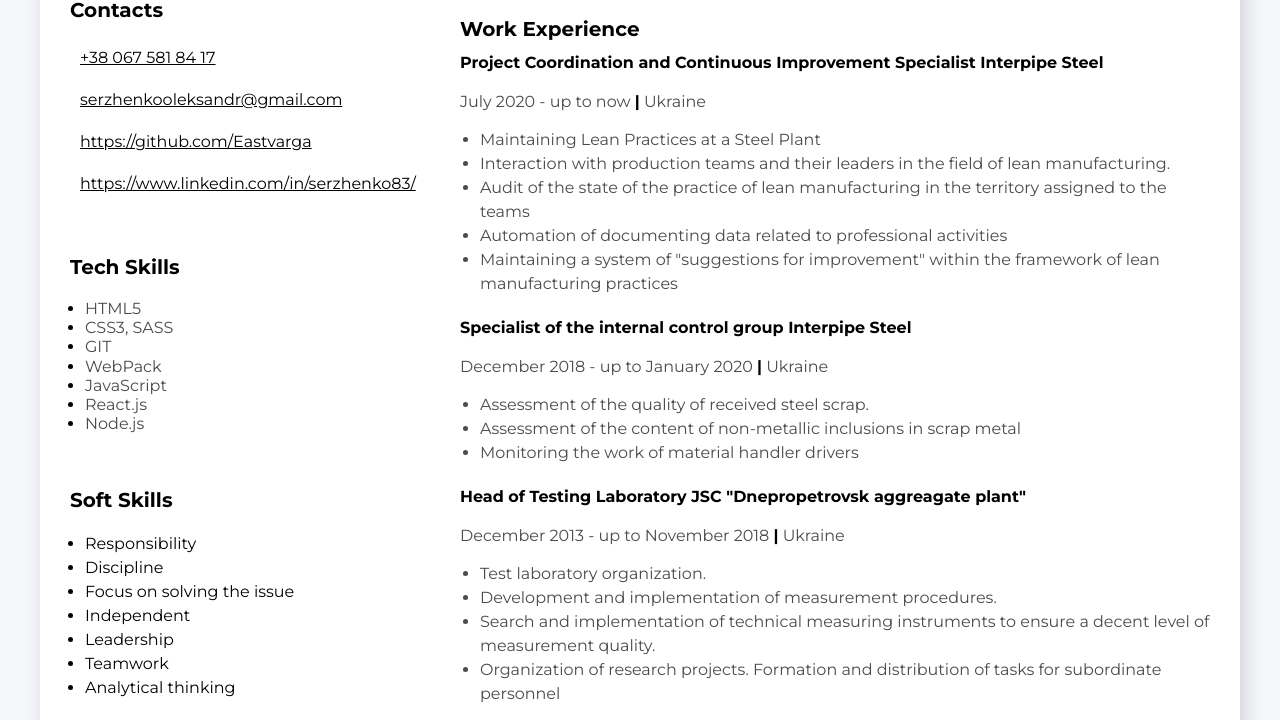
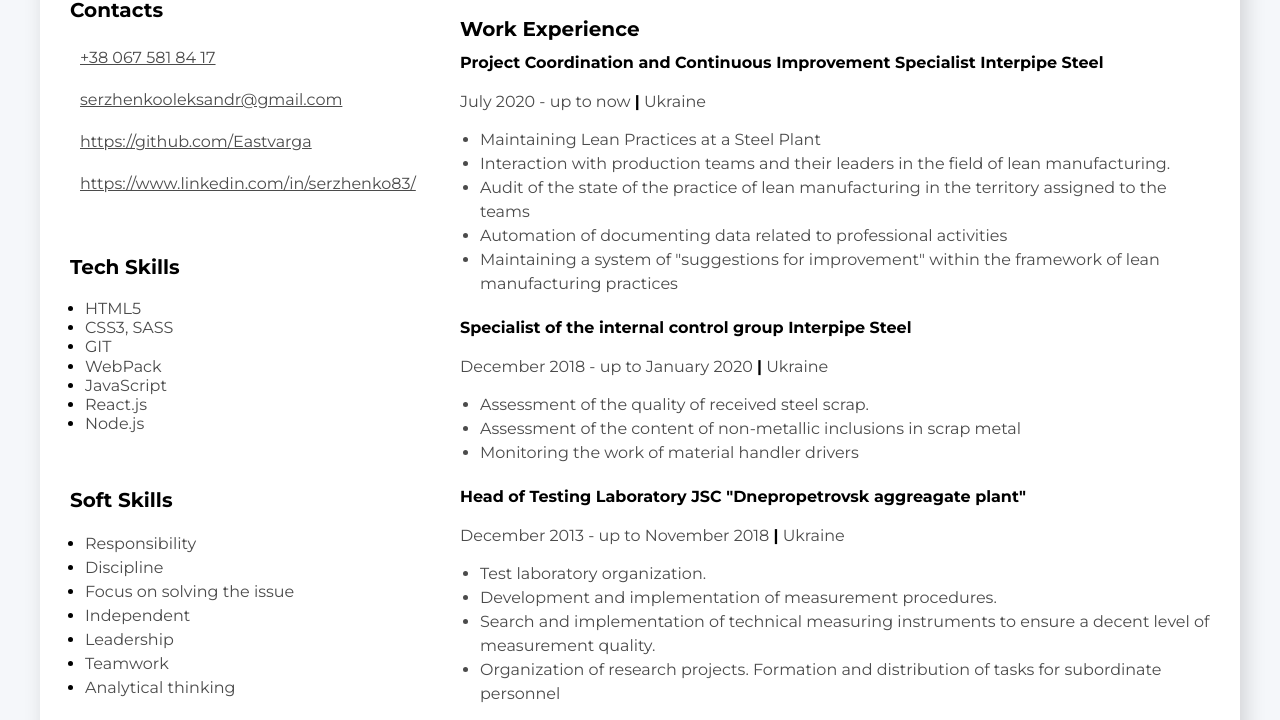
Before and after one commit to Eastvarga/resume, a website: page index.html in a window 1280 px wide. Shown: the part 580-1300 px from the top of the page. Drawn offline with Linux system fonts and the light colour scheme.

Commit message:
Update style.css

```diff
--- a/css/style.css
+++ b/css/style.css
@@ -80,7 +80,7 @@ body {
 }
 .contacts-link {
   display: flex;
-  color: var(--main-text-color);
+  color: var(--secondary-text-color);
   font-family: Montserrat;
   font-size: var(--secondary-font-size);
   font-weight: 400;
@@ -137,10 +137,10 @@ body {
   font-weight: 400;
   line-height: 24px;
   margin-left: 15px;
-  color: var(--main-text-color);
+  /* color: var(--secondary-font-size); */
 }
 .soft-skills-item-title {
-  color: var(--main-text-color);
+  color: var(--secondary-text-color);
 }
 .profession {
   margin-bottom: 23px;
```
